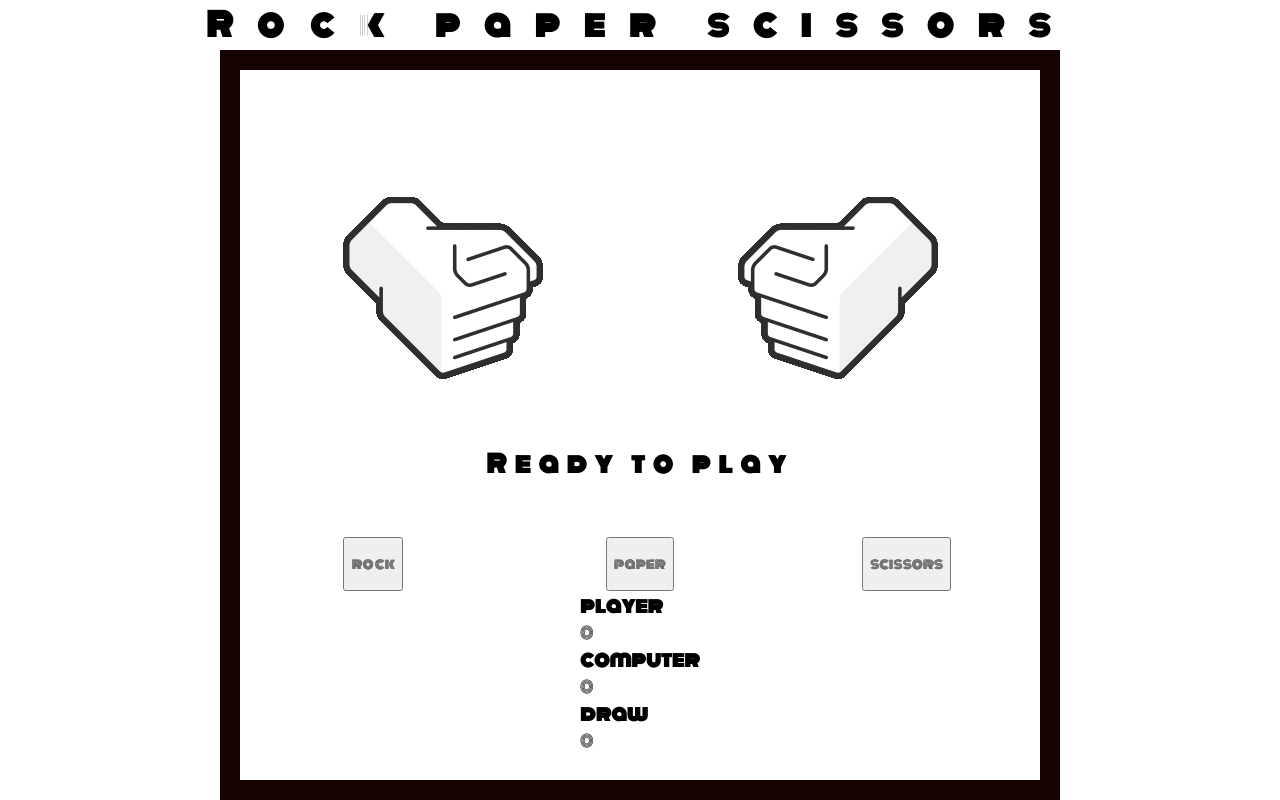
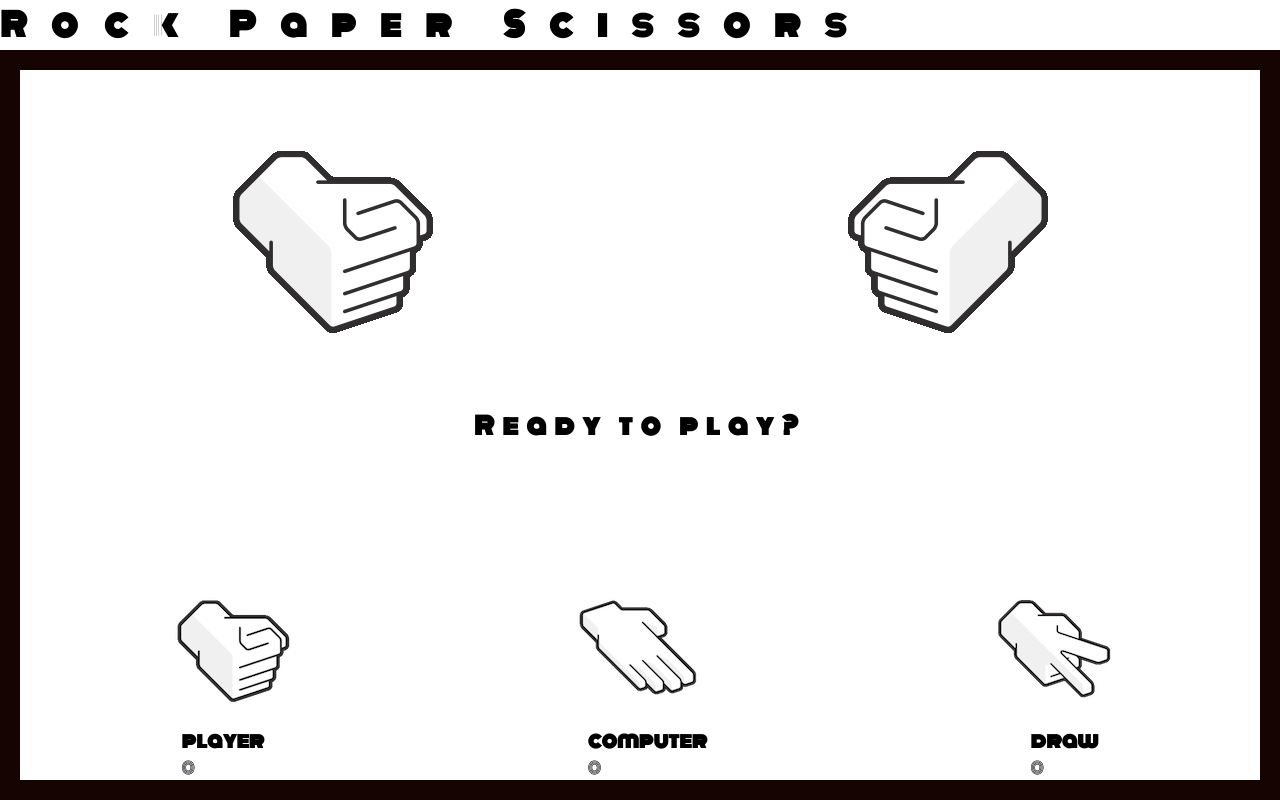
Before and after one commit to Maqel/JS-Prework, a website: page index.html in a window 1280 px wide. Drawn offline with Linux system fonts and the light colour scheme.

Commit message:
grid_was_improved_and_BEM_and_DRY_ware_used

```diff
--- a/index.html
+++ b/index.html
@@ -3,7 +3,7 @@
 <head>
   <meta charset="UTF-8">
   <meta name="viewport" content="width=device-width, initial-scale=1.0">
-  <title>Rock paper scissors</title>
+  <title>Rock Paper Scissors</title>
   <link rel="preconnect" href="https://fonts.googleapis.com">
   <link rel="preconnect" href="https://fonts.gstatic.com" crossorigin>
   <link href="https://fonts.googleapis.com/css2?family=Monoton&display=swap" rel="stylesheet">
@@ -11,59 +11,60 @@
 </head>
 <body>
   <header class="header">
-    <h1 class="header__title">Rock paper scissors</h1>
+    <h1 class="header__title">Rock Paper Scissors</h1>
   </header>
+
   <section class="intro">
-    <button class="intro__playBtn intro__btn" type="button">play game</button>
-    <button class="intro__startGameBtn intro__btn" type="button">start game</button>
-    <button class="intro__faqBtn intro__btn" type="button">how to play</button>
+    <button class="intro__btn intro__btn--play" type="button">play game</button>
+    <button class="intro__btn intro__btn--how" type="button">how to play</button>
   </section>
-  <section id="faq">
-    <div class="faq__faqContainer">
-      <h1>How to play Rock Paper Scissors?</h1>
-      <p>Rock beats scissors and loses to paper. <br>To throw a stone, select the clenched fist buttons on the left side of the game window</p>
-      <p>Paper beats rock, but loses to scissors. <br>To throw the paper, select the open hand buttons in the center of the game window</p>
-      <p>Scissors beat paper but loses to rock. <br>To throw scissors, select the button with a clenched fist and two fingers extended on the right side of the game window</p>
-      <button id="faq__backButton" type="button" href="#faq">Back to Menu</button>
+
+  <section id="faq" class="faq">
+    <div class="faq__container">
+      <h1 class="faq__title">How to play Rock Paper Scissors?</h1>
+      <p class="faq__text">Rock beats scissors and loses to paper.</p>
+      <p class="faq__text">To throw a stone, select the clenched fist buttons on the left side of the game window</p>
+      <p class="faq__text">Paper beats rock, but loses to scissors.</p>
+      <p class="faq__text">To throw the paper, select the open hand buttons in the center of the game window</p>
+      <p class="faq__text">Scissors beat paper but loses to rock.</p>
+      <p class="faq__text">To throw scissors, select the button with a clenched fist and two fingers extended on the right side of the game window</p>
+      <button id="faq__backButton" class="faq__btn" type="button">Back to Menu</button>
     </div>
   </section>
+
   <main class="mainGameWindow">
-    <div id="mainGameWindow__MusicContainer">
-      <div id="mainGameWindow__musicButton"></div>
-      <img id="mainGameWindow__musicIcon" src="./vendor/icon/play.png" alt="music start and pause icon">
-    </div>
     <div class="mainGameWindow__imgContainer">
       <img src="./images/rock/rock_left.png" alt="computer movement view" class="mainGameWindow__computerMove">
       <img src="./images/rock/rock_right.png" alt="player movement view" class="mainGameWindow__playerMove">
     </div>
     <div class="mainGameWindow__messages">
-      <h2 class="mainGameWindow__announcement">Ready to play</h2>
+      <h2 class="mainGameWindow__announcement">Ready to play?</h2>
     </div>
-    <div id="mainGameWindow__matchResult"></div>
     <div class="mainGameWindow__buttons">
-      <button class="mainGameWindow__selectedRock" type="button">rock</button>
-      <button class="mainGameWindow__selectedPaper" type="button">paper</button>
-      <button class="mainGameWindow__SelectedScissors" type="button">scissors</button>
+      <button class="mainGameWindow__buttons--rock" type="button">rock</button>
+      <button class="mainGameWindow__buttons--paper" type="button">paper</button>
+      <button class="mainGameWindow__buttons--scissors" type="button">scissors</button>
     </div>
     <div class="mainGameWindow__scoreContainer">
-      <div class="mainGameWindow__playerPoints mainGameWindow__points">
+      <div class="mainGameWindow__points mainGameWindow__points--playerPoints">
         <h3 id="mainGameWindow__player">player</h3>
         <p id="mainGameWindow__playerScore">0</p>
       </div>
-      <div class="mainGameWindow__cpuPoints mainGameWindow__points">
+      <div class="mainGameWindow__points mainGameWindow__points--cpuPoints">
         <h3 id="mainGameWindow__computer">computer</h3>
         <p id="mainGameWindow__computerScore">0</p>
       </div>
-      <div class="mainGameWindow__drawPoints mainGameWindow__points">
+      <div class="mainGameWindow__points mainGameWindow__points--drawPoints">
         <h3 id="mainGameWindow__draw">draw</h3>
         <p id="mainGameWindow__drawScore">0</p>
       </div>
     </div>
   </main>
-  <script scr="js/functions.js"></script>
-  <script scr="js/script.js"></script>
+
+  <script src="js/functions.js"></script>
+  <script src="js/script.js"></script>
   <audio id="themeSong">
-    <source src="./vendor/sounds/retro.mp3" type="audio/mp3">
+    <source src="../vendor/sounds/retro.mp3" type="audio/mp3">
   </audio>
 </body>
 </html>
--- a/sass/style.scss
+++ b/sass/style.scss
@@ -7,51 +7,112 @@ $font-frontal: "Monoton", cursive;
 *::after {
   box-sizing: border-box;
   font-family: $font-frontal;
-  margin: 0 auto;
+  margin: 0;
+  padding: 0;
 }
 
 /* MIXINS */
 @mixin grid-width {
   display: grid;
-  width: 100vh;
+  width: 100vw;
 }
 
 @mixin letter-spacing($spacing) {
   letter-spacing: $spacing;
 }
 
-.header {
-  //display: grid;
+@mixin flex-center {
+  display: flex;
+  justify-content: center;
+  align-items: center;
+}
 
-  .header__title {
-    @include letter-spacing(3vh);
-  }
-}
+/* LAYOUT */
 body {
   display: flex;
   flex-direction: column;
   height: 100vh;
-
-}
-/* MAIN */
-.mainGameWindow {
-  display: grid;
-  height: 100vh;
-  border: 20px solid #150402;
 }
 
-.mainGameWindow__imgContainer {
-  @include grid-width;
-  grid-template-columns: repeat(2, 1fr);
+.header {
+  &__title {
+    @include letter-spacing(3vh);
+  }
 }
 
-.mainGameWindow__buttons {
-  @include grid-width;
+.mainGameWindow {
+  position: relative;
+  display: grid;
+  height: 100%;
+  border: 20px solid #150402;
   grid-template-columns: repeat(3, 1fr);
-}
+  grid-template-rows: 2fr 1fr;
 
-.mainGameWindow__announcement {
-  @include letter-spacing(1vh);
+  &__imgContainer {
+    display: flex;
+    justify-content: space-around;
+    align-items: center;
+    grid-column: 1 / -1;
+  }
+
+  &__messages {
+    grid-column: 1 / -1;
+    text-align: center;
+  }
+
+  &__buttons {
+    display: flex;
+    justify-content: space-around;
+    align-items: center;
+    grid-column: 1 / -1;
+
+    > * {
+      background-repeat: no-repeat;
+      background-size: 100%;
+      border: none;
+      cursor: pointer;
+      color: transparent;
+      height: 150px;
+      width: 150px;
+    }
+
+    &--rock {
+      background: url(../images/rock/rock_button.png);
+    }
+
+    &--paper {
+      background: url(../images/paper/paper_button.png);
+    }
+
+    &--scissors {
+      background: url(../images/scissors/scissors_button.png);
+    }
+  }
+
+  &__announcement {
+    @include letter-spacing(1vh);
+  }
+
+  &__scoreContainer {
+    display: flex;
+    justify-content: space-around;
+    align-items: center;
+    grid-column: 1 / -1;
+
+    &__points {
+      display: flex;
+      flex-direction: column;
+      align-items: center;
+    }
+
+    &--playerPoints {
+
+    }
+
+    &--cpuPoints {
+
+    }
+  }
 }
 
 section {
```
Also changed, not shown: css/style.css, 2 other files.
